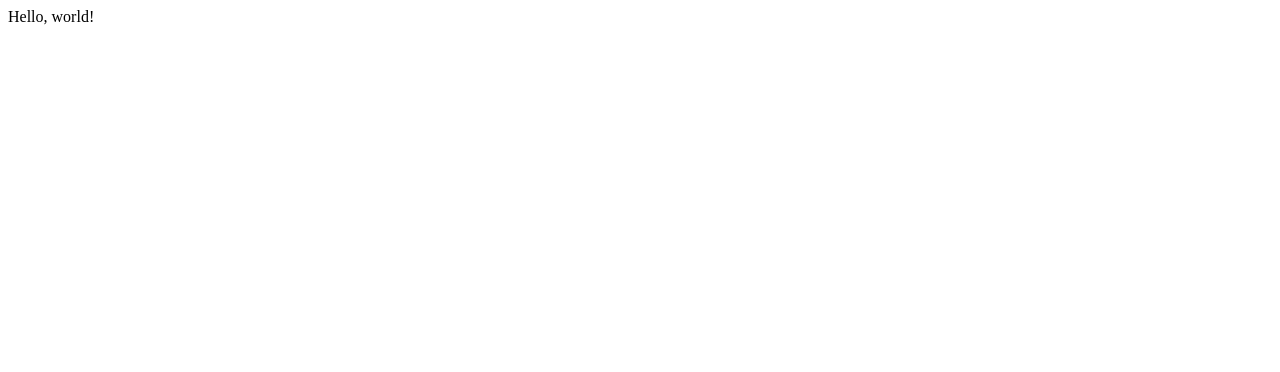
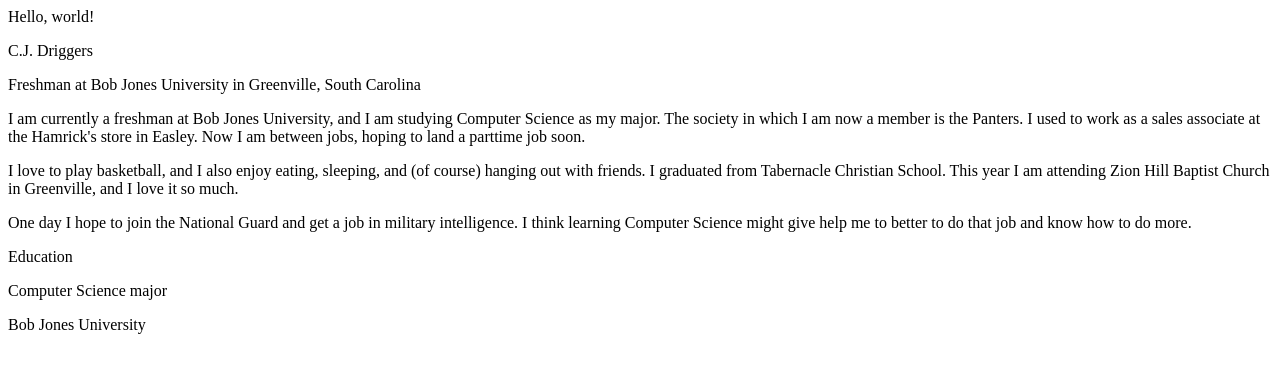
Before and after one commit to wdrig411/wdrig411.github.io, a plain HTML site: page index.html in a window 1280 px wide. Drawn offline with Linux system fonts and the light colour scheme.

Commit message:
Update index.html

```diff
--- a/index.html
+++ b/index.html
@@ -1,5 +1,17 @@
 <html>
 <body>
 <p>Hello, world!</p>
+<p>C.J. Driggers</p>
+<p>Freshman at Bob Jones University in Greenville, South Carolina</p>
+<p>I am currently a freshman at Bob Jones University, and I am studying Computer Science as my major.
+The society in which I am now a member is the Panters. I used to work as a sales associate at the Hamrick's store in Easley.
+Now I am between jobs, hoping to land a parttime job soon.</p>
+<p>I love to play basketball, and I also enjoy eating, sleeping, and (of course) hanging out with friends.
+I graduated from Tabernacle Christian School. This year I am attending Zion Hill Baptist Church in Greenville, and I love it so much. </p>
+<p>One day I hope to join the National Guard and get a job in military intelligence.
+I think learning Computer Science might give help me to better to do that job and know how to do more.</p>
+<p>Education</p>
+<p>Computer Science major</p>
+<p>Bob Jones University</p>
 </body>
 </html>
```
